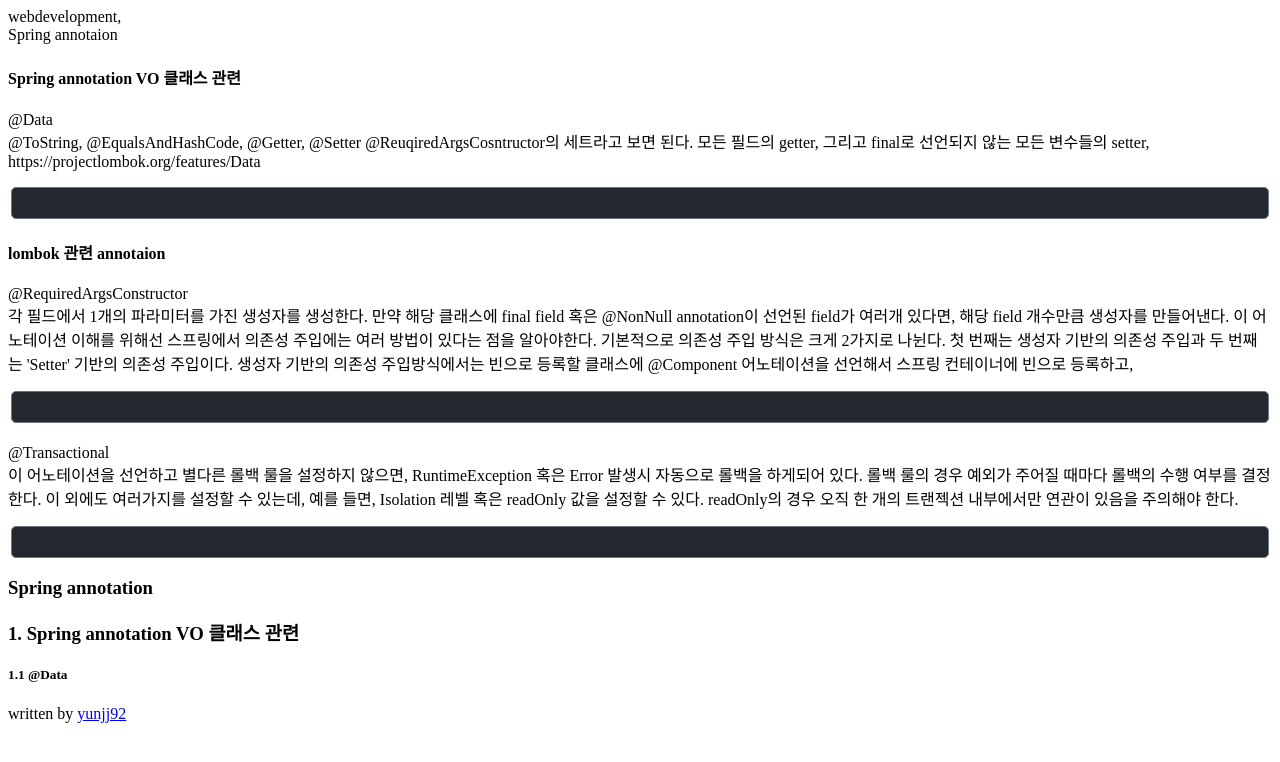
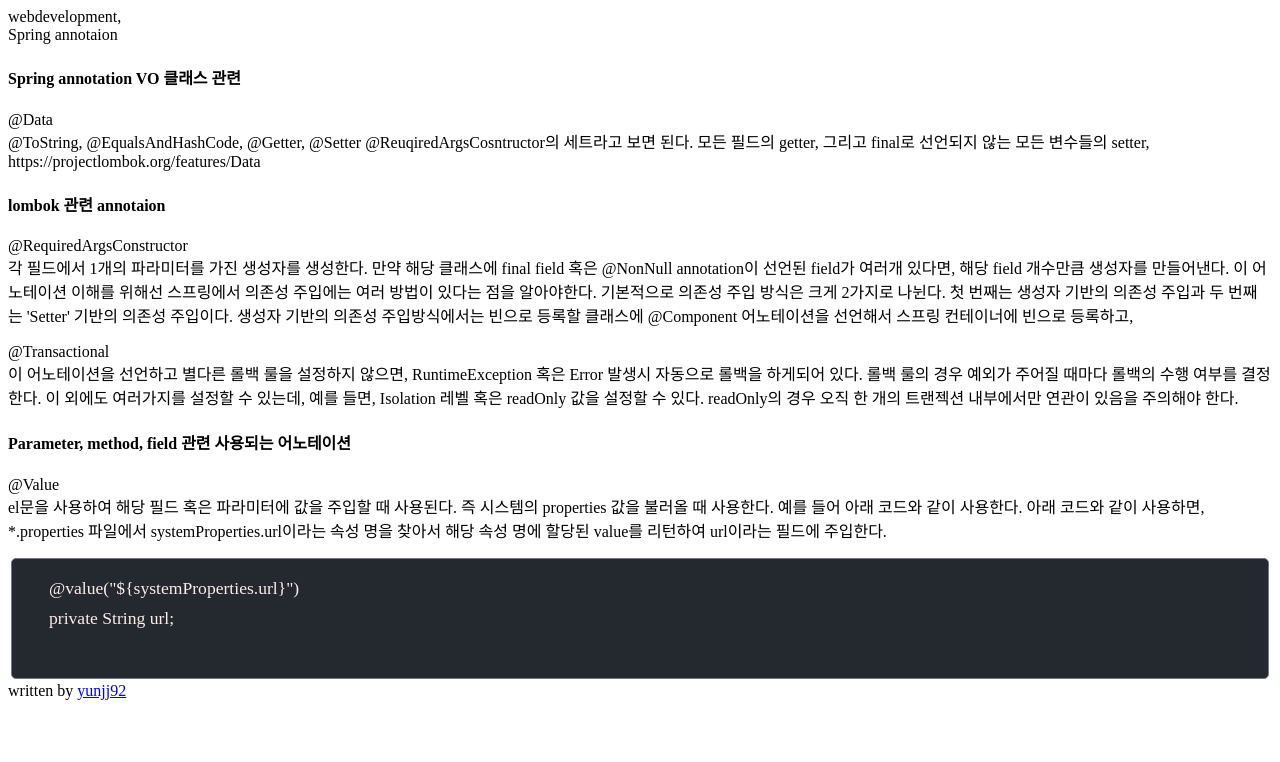
Before and after one commit to yunjj92/yunjj92.github.io, a Jekyll site: the page built from _posts/programming/webDevelopment/2023-04-06-SpringAnnotation.md, in a window 1280 px wide. Shown: the top 762 px of the page. Built offline with Jekyll 4.4.1, drawn with Linux system fonts in a browser that asks for light colours; some web fonts are replaced.

```diff
--- a/_posts/programming/webDevelopment/2023-04-06-SpringAnnotation.md
+++ b/_posts/programming/webDevelopment/2023-04-06-SpringAnnotation.md
@@ -13,7 +13,6 @@ title: Spring annotaion
     @ToString, @EqualsAndHashCode, @Getter, @Setter @ReuqiredArgsCosntructor의 세트라고 보면 된다.
     모든 필드의 getter, 그리고 final로 선언되지 않는 모든 변수들의 setter, https://projectlombok.org/features/Data
     </p>
-    <pre class="codeblock"></pre>
     <h4>
     lombok 관련 annotaion
     </h4>
@@ -23,17 +22,22 @@ title: Spring annotaion
     field가 여러개 있다면, 해당 field 개수만큼 생성자를 만들어낸다.
     이 어노테이션 이해를 위해선 스프링에서 의존성 주입에는 여러 방법이 있다는 점을 알아야한다. 기본적으로 의존성 주입 방식은 크게 2가지로 나뉜다. 첫 번째는 생성자 기반의 의존성 주입과 두 번째는 'Setter' 기반의 의존성 주입이다. 생성자 기반의 의존성 주입방식에서는 빈으로 등록할 클래스에 @Component 어노테이션을 선언해서 스프링 컨테이너에 빈으로 등록하고,
     </p>
-    <pre class="codeblock"></pre>
-    <h4>
-    </h4>
     <p>
         @Transactional<br>
      이 어노테이션을 선언하고 별다른 롤백 룰을 설정하지 않으면, RuntimeException 혹은 Error 발생시 자동으로 롤백을 하게되어 있다. 롤백 룰의 경우 예외가 주어질 때마다 롤백의 수행 여부를 결정한다. 이 외에도 여러가지를 설정할 수 있는데, 예를 들면, Isolation 레벨 혹은 readOnly 값을 설정할 수 있다. readOnly의 경우 오직 한 개의 트랜젝션 내부에서만 연관이 있음을 주의해야 한다.
     </p>
-    <pre class="codeblock"></pre>
+    <h4>
+    Parameter, method, field 관련 사용되는 어노테이션
+    </h4>
+    <p>
+        @Value<br>
+     el문을 사용하여 해당 필드 혹은 파라미터에 값을 주입할 때 사용된다. 즉 시스템의 properties 값을 불러올 때 사용한다.
+     예를 들어 아래 코드와 같이 사용한다. 아래 코드와 같이 사용하면, *.properties 파일에서 systemProperties.url이라는
+     속성 명을 찾아서 해당 속성 명에 할당된 value를 리턴하여 url이라는 필드에 주입한다.
+    </p>
+    <pre class="codeblock">
+     @value("${systemProperties.url}")
+     private String url;
+    </pre>
+
 </article>
-
-
-# Spring annotation
-### 1. Spring annotation VO 클래스 관련
-##### 1.1 @Data
```
Also changed, not shown: _posts/programming/language/java/2023-07-31-javaDTOValidation.md (added, +14 -0 lines), _posts/programming/language/java/2023-08-01-javaLambda.md (added, +67 -0 lines).
